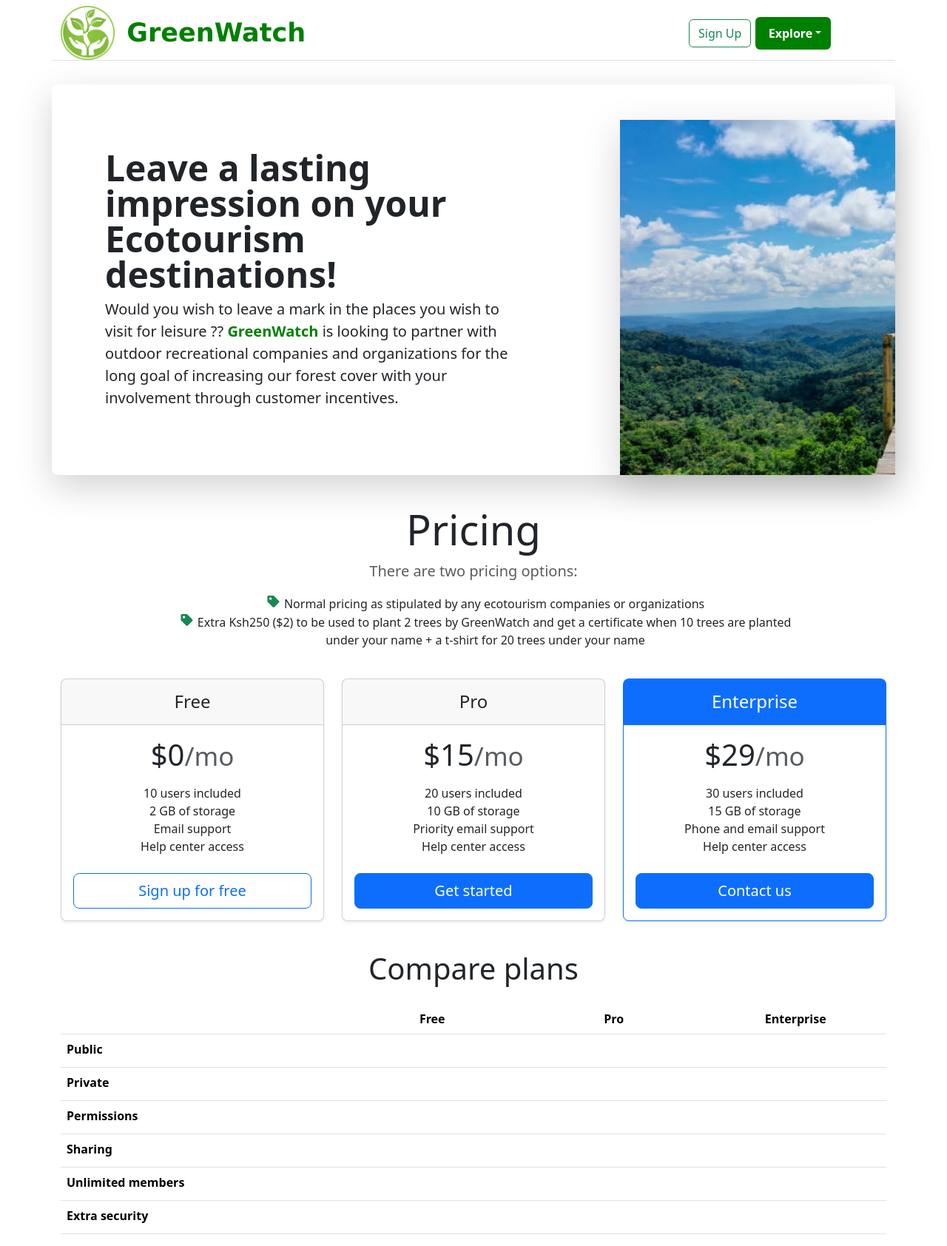
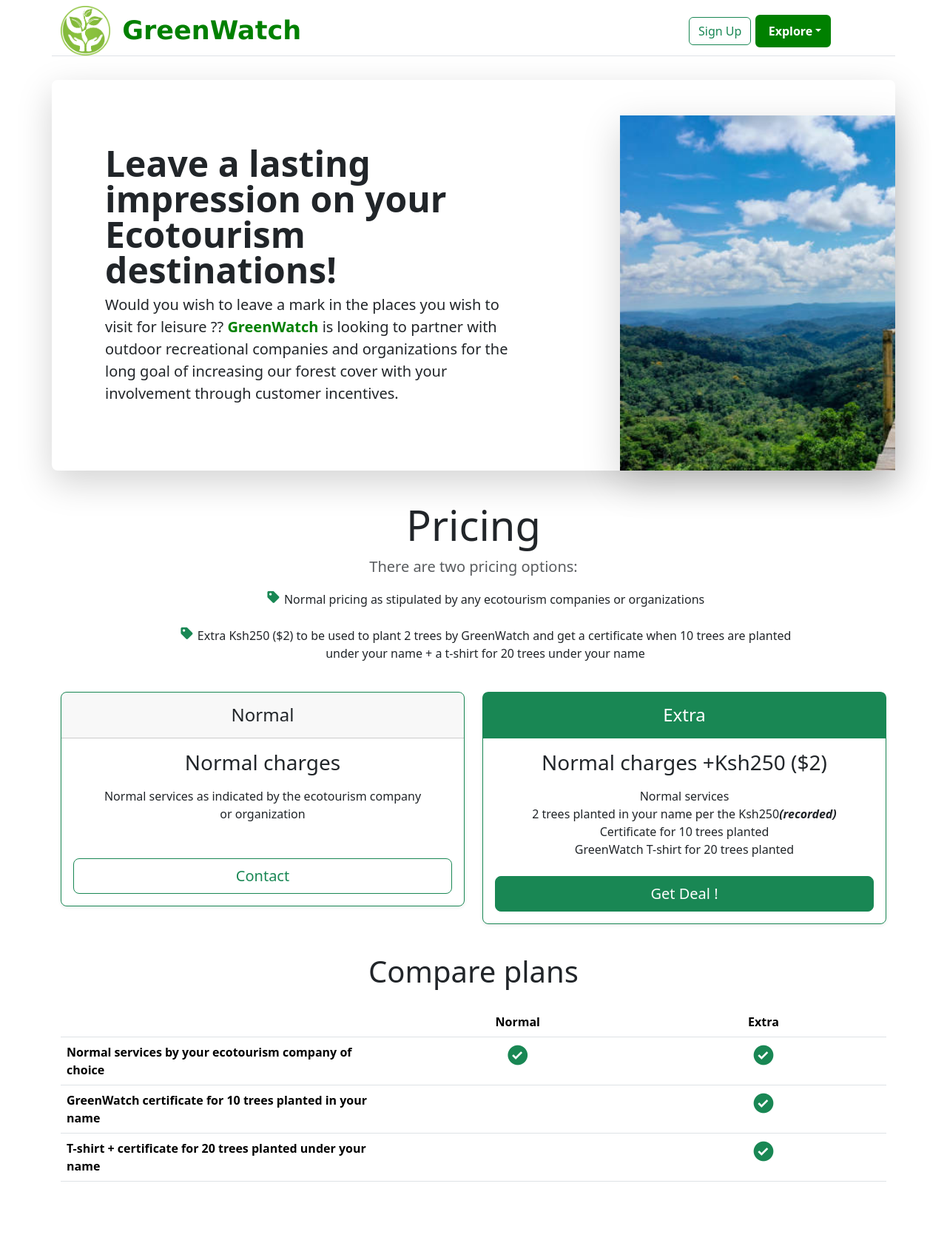
Before and after one commit to Collins07/GreenWatch, a Django app: page /greenspace in a window 1280 px wide. Shown: the whole page at 74% size. After the commit the page ends 1597 px from the top, so only its background shows below. Run offline with Django 4.2, Linux system fonts and the light colour scheme; lists and menus that the app fills with data are empty; some libraries are stand-ins or nearby versions.

Commit message:
finish on greenwatch page

```diff
--- a/reforestation/templates/partials/_navbar.html
+++ b/reforestation/templates/partials/_navbar.html
@@ -24,7 +24,7 @@
         <nav class="navbar navbar-expand-lg" id="navigation" >
           <div class="container border-bottom">
             <a href="/" class="d-flex align-items-center col-md-3 mb-2 mb-md-0 text-dark text-decoration-none">
-              <img src="{% static 'img/logo56.jpg' %}" alt="" class="bi me-2" width="75" height="73" role="img" >
+              <img src="{% static 'img/logo56.jpg' %}" alt="" class="bi me-2" width="68" height="67" role="img" >
             <span id="logo" class="">GreenWatch</span>
           </a>
 
--- a/reforestation/templates/reforest/greenspace.html
+++ b/reforestation/templates/reforest/greenspace.html
@@ -31,6 +31,7 @@
            There are two pricing options:
            <ul>
             <li class="list-unstyled"> <i class='bx bxs-purchase-tag fs-5 text-success'></i> Normal pricing as stipulated by any ecotourism companies or organizations</li>
+            <br>
             <li class="list-unstyled"> <i class='bx bxs-purchase-tag fs-5 text-success'></i> Extra Ksh250 ($2) to be used to plant 2 trees by GreenWatch and get a certificate when 10 trees are planted <br> under your name + a t-shirt for 20 trees under your name</li>
            </ul>
         </p>
@@ -38,55 +39,38 @@
 
 
       <main>
-        <div class="row row-cols-1 row-cols-md-3 mb-3 text-center">
+        <div class="row row-cols-1 row-cols-md-2 mb-3 text-center">
           <div class="col">
-            <div class="card mb-4 rounded-3 shadow-sm">
+            <div class="card mb-4 rounded-3 shadow-sm border-success">
               <div class="card-header py-3">
-                <h4 class="my-0 fw-normal">Free</h4>
+                <h4 class="my-0 fw-normal">Normal</h4>
               </div>
               <div class="card-body">
-                <h1 class="card-title pricing-card-title">$0<small class="text-muted fw-light">/mo</small></h1>
-                <ul class="list-unstyled mt-3 mb-4">
-                  <li>10 users included</li>
-                  <li>2 GB of storage</li>
-                  <li>Email support</li>
-                  <li>Help center access</li>
+                <h3 class="card-title pricing-card-title">Normal charges<small class="text-muted fw-light"></small></h3>
+                <ul class="list-unstyled mt-3 mb-5">
+                  <li>Normal services as indicated by the ecotourism company <br> or organization</li>
+
                 </ul>
-                <button type="button" class="w-100 btn btn-lg btn-outline-primary">Sign up for free</button>
+                <button type="button" class="w-100 btn btn-lg btn-outline-success">Contact</button>
               </div>
             </div>
           </div>
+
           <div class="col">
-            <div class="card mb-4 rounded-3 shadow-sm">
-              <div class="card-header py-3">
-                <h4 class="my-0 fw-normal">Pro</h4>
+            <div class="card mb-4 rounded-3 shadow-sm border-success">
+              <div class="card-header py-3 text-bg-success border-success">
+                <h4 class="my-0 fw-normal">Extra</h4>
               </div>
               <div class="card-body">
-                <h1 class="card-title pricing-card-title">$15<small class="text-muted fw-light">/mo</small></h1>
+                <h3 class="card-title pricing-card-title">Normal charges +Ksh250 ($2)<small class="text-muted fw-light"></small></h3>
                 <ul class="list-unstyled mt-3 mb-4">
-                  <li>20 users included</li>
-                  <li>10 GB of storage</li>
-                  <li>Priority email support</li>
-                  <li>Help center access</li>
+                  <li>Normal services </li>
+                  <li>2 trees planted in your name per the Ksh250<strong><em>(recorded)</em></strong></li>
+                  <li>Certificate for 10 trees planted</li>
+                  <li>GreenWatch T-shirt for 20 trees planted</li>
+
                 </ul>
-                <button type="button" class="w-100 btn btn-lg btn-primary">Get started</button>
-              </div>
-            </div>
-          </div>
-          <div class="col">
-            <div class="card mb-4 rounded-3 shadow-sm border-primary">
-              <div class="card-header py-3 text-bg-primary border-primary">
-                <h4 class="my-0 fw-normal">Enterprise</h4>
-              </div>
-              <div class="card-body">
-                <h1 class="card-title pricing-card-title">$29<small class="text-muted fw-light">/mo</small></h1>
-                <ul class="list-unstyled mt-3 mb-4">
-                  <li>30 users included</li>
-                  <li>15 GB of storage</li>
-                  <li>Phone and email support</li>
-                  <li>Help center access</li>
-                </ul>
-                <button type="button" class="w-100 btn btn-lg btn-primary">Contact us</button>
+                <button type="button" class="w-100 btn btn-lg btn-success">Get Deal !</button>
               </div>
             </div>
           </div>
@@ -94,123 +78,39 @@
 
         <h2 class="display-6 text-center mb-4">Compare plans</h2>
 
-        <div class="table-responsive">
+        <div class="table-responsive mb-5">
           <table class="table text-center">
             <thead>
               <tr>
                 <th style="width: 34%;"></th>
-                <th style="width: 22%;">Free</th>
-                <th style="width: 22%;">Pro</th>
-                <th style="width: 22%;">Enterprise</th>
+                <th style="width: 25%;">Normal</th>
+                <th style="width: 25%;">Extra</th>
               </tr>
             </thead>
             <tbody>
               <tr>
-                <th scope="row" class="text-start">Public</th>
-                <td><svg class="bi" width="24" height="24"><use xlink:href="#check"/></svg></td>
-                <td><svg class="bi" width="24" height="24"><use xlink:href="#check"/></svg></td>
-                <td><svg class="bi" width="24" height="24"><use xlink:href="#check"/></svg></td>
+                <th scope="row" class="text-start">Normal services by your ecotourism company of choice</th>
+                <td><i class='bx bxs-check-circle fs-2 text-success'></i></td>
+                <td><i class='bx bxs-check-circle fs-2 text-success'></i></td>
               </tr>
               <tr>
-                <th scope="row" class="text-start">Private</th>
+                <th scope="row" class="text-start">GreenWatch certificate for 10 trees planted in your name</th>
                 <td></td>
-                <td><svg class="bi" width="24" height="24"><use xlink:href="#check"/></svg></td>
-                <td><svg class="bi" width="24" height="24"><use xlink:href="#check"/></svg></td>
+                <td><i class='bx bxs-check-circle fs-2 text-success'></i></td>
               </tr>
             </tbody>
 
             <tbody>
               <tr>
-                <th scope="row" class="text-start">Permissions</th>
-                <td><svg class="bi" width="24" height="24"><use xlink:href="#check"/></svg></td>
-                <td><svg class="bi" width="24" height="24"><use xlink:href="#check"/></svg></td>
-                <td><svg class="bi" width="24" height="24"><use xlink:href="#check"/></svg></td>
+                <th scope="row" class="text-start">T-shirt + certificate for 20 trees planted under your name</th>
+                <td></td>
+                <td><i class='bx bxs-check-circle fs-2 text-success'></i></td>
               </tr>
-              <tr>
-                <th scope="row" class="text-start">Sharing</th>
-                <td></td>
-                <td><svg class="bi" width="24" height="24"><use xlink:href="#check"/></svg></td>
-                <td><svg class="bi" width="24" height="24"><use xlink:href="#check"/></svg></td>
-              </tr>
-              <tr>
-                <th scope="row" class="text-start">Unlimited members</th>
-                <td></td>
-                <td><svg class="bi" width="24" height="24"><use xlink:href="#check"/></svg></td>
-                <td><svg class="bi" width="24" height="24"><use xlink:href="#check"/></svg></td>
-              </tr>
-              <tr>
-                <th scope="row" class="text-start">Extra security</th>
-                <td></td>
-                <td></td>
-                <td><svg class="bi" width="24" height="24"><use xlink:href="#check"/></svg></td>
-              </tr>
+
+
             </tbody>
           </table>
         </div>
       </main>
 
   </div>
-
-
-
-
-
-
-
-<!-- <div id="statement" class="container">
-    Do you like going for outdoor nature recreational activities like biking, camping, hiking, game drives, restoration and conservation volunteeering ??
-     <br>
-     <br>
-    Would you wish to leave a mark in the places you wish to visit for leisure ??
-    <br>
-    <br>
-    <span class="releaf3">GreenWatch</span> is looking to partner with outdoor recreational centres for the long goal of
-    increasing our forest cover with your involvement.
-</div>
-
-<div class="container"><hr></div>
-
-<div class="container mt-2 mb-1">
-    <div class="row">
-        <div class="row row-cols-1 row-cols-md-3 mb-3 text-center mt-2 py-2"></div>
-        <div class="col-6">
-            <p class="more-info">
-                We give individuals a chance to increase our green spaces and their efforts in participation are acknowledged
-                with a certificate.
-                <br>
-                <br>
-                Our citizens are encouraged to take up this initiative and be part of this long journey of restoring back our lost biodiversity
-                <br>
-                <br>
-                <strong>Let's have fun while coloring our spaces green</strong>
-            </p>
-        </div>
-
-        <div class="col-3">
-            <div class="card" style="width: 18rem;">
-                <img src="{% static 'img/gold.jpg' %}" class="card-img-top" alt="...">
-                <hr>
-                <div class="card-body">
-
-                  <p id="cert-description" class="card-text">Earn a <span class="specify">Gold</span> certificate for contributing to and planting 20 trees</p>
-
-                </div>
-              </div>
-        </div>
-
-        <div class="col-3">
-            <div class="card" style="width: 18rem;">
-                <img src="{% static 'img/silver.jpg' %}" class="card-img-top" alt="...">
-                <hr>
-                <div class="card-body align-items-center">
-                  <p id="cert-description" class="card-text">Earn a <span class="specify1">Silver</span> certificate for contributing to and planting 20 trees</p>
-
-                </div>
-              </div>
-        </div>
-
-
-    </div>
-</div>
-
-<div class="container mb-4"> <hr></div> -->
```
